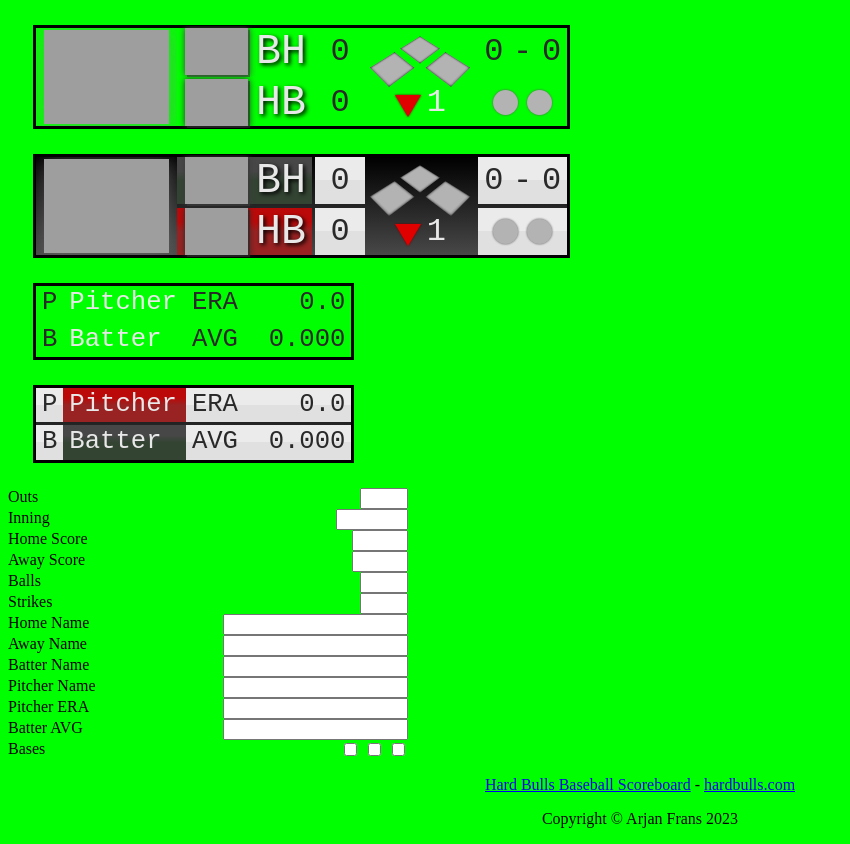
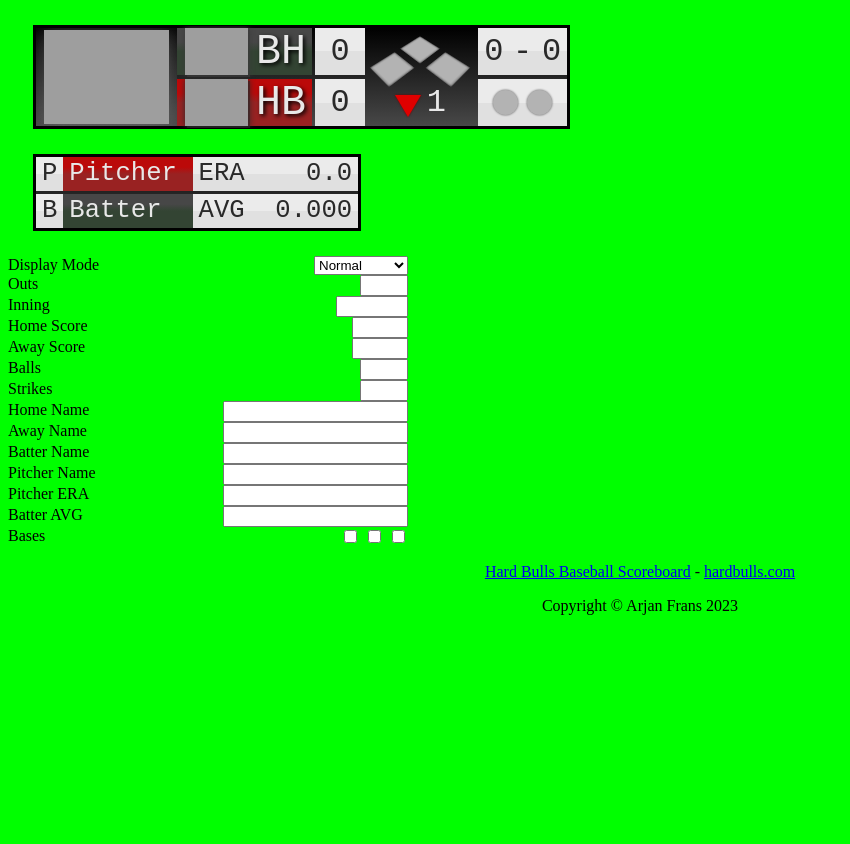
Before and after one commit to hardbulls/baseball-scoreboard, a website built with Vite: page index.html in a window 1280 px wide. Shown: the whole page, without its empty margins (0-850 px from the left). After the commit the page ends 800 px from the top, so only its background shows below. Built offline with nearby package versions, Linux system fonts and the light colour scheme.

Commit message:
add mode select to preview

```diff
--- a/index.html
+++ b/index.html
@@ -48,7 +48,7 @@
 
 
   <baseball-scoreboard
-                      mode="normal"
+    mode="background"
     awayLogoSrc="https://static.wbsc.org/upload/acfef0c2-5af4-e797-cb4b-550d6173bb34.png"
     homeLogoSrc="https://static.hardbulls.com/images/icons/icon-180x180.png"
     leagueLogoSrc="https://static.wbsc.org/uploads/federations/8/events/photos/63ac8faa-4b82-1b32-a456-35b1892d8e58.svg"
@@ -98,11 +98,12 @@
     borderColor="#000000"
     borderSize="3px"
     hideStats="false"
+    minNameWidth="10"
   >
   </baseball-playerboard>
 
   <baseball-playerboard
-    mode="normal"
+    mode="background"
     fontName="Courier New"
     fontLineHeight="1.10"
     inning="1.5"
@@ -115,12 +116,23 @@
     borderColor="#000000"
     borderSize="3px"
     hideStats="false"
+    minNameWidth="10"
   >
   </baseball-playerboard>
 
 </div>
 
 <div style="display: flex; flex-direction: column; max-width: 400px;">
+  <div style="display: flex; justify-content: space-between">
+    <div>Display Mode</div>
+    <div>
+      <select onchange="changeMode(this.value)">
+        <option value="normal">Normal</option>
+        <option value="transparent">Transparent</option>
+      </select>
+    </div>
+  </div>
+
   <div style="display: flex; justify-content: space-between">
     <div>Outs</div>
     <div>
@@ -220,6 +232,26 @@
   const scoreboards = document.querySelectorAll("baseball-scoreboard");
   const playerboards = document.querySelectorAll("baseball-playerboard");
 
+  changeMode("normal");
+
+  function changeMode(value) {
+    if (value === "normal") {
+      scoreboards.item(0).mode = "normal";
+      playerboards.item(0).mode = "normal";
+      scoreboards.item(1).style.display = "none";
+      playerboards.item(1).style.display = "none";
+    } else {
+      scoreboards.item(0).mode = "foreground";
+      playerboards.item(0).mode = "foreground";
+
+      scoreboards.item(1).mode = "background";
+      playerboards.item(1).mode = "background";
+
+      scoreboards.item(1).style.display = "block";
+      playerboards.item(1).style.display = "block";
+    }
+  }
+
   function changeProperty(property, value) {
     for (const scoreboard of scoreboards) {
       scoreboard.setAttribute(property, value);
@@ -232,11 +264,11 @@
 
   function changeBase(base, value) {
     for (const scoreboard of scoreboards) {
-      const bases = scoreboard.getAttribute('bases').split(',').map(v => v === 'true');
+      const bases = scoreboard.getAttribute("bases").split(",").map(v => v === "true");
 
       bases[base] = value;
 
-      scoreboard.setAttribute('bases', bases);
+      scoreboard.setAttribute("bases", bases);
     }
   }
 
--- a/package.json
+++ b/package.json
@@ -1,6 +1,6 @@
 {
   "name": "@hardbulls/baseball-scoreboard",
-  "version": "1.2.1",
+  "version": "1.3.0",
   "private": false,
   "description": "Web Component that displays a baseball scoreboard for usage in live streams.",
   "main": "dist/main.mjs",
--- a/src/Players.ts
+++ b/src/Players.ts
@@ -12,6 +12,7 @@ interface Props {
   batterAvg: number;
   pitcherEra: number;
   hideStats: boolean;
+  minNameWidth: number;
 }
 
 export const Players = ({
@@ -21,6 +22,7 @@ export const Players = ({
   hideStats,
   batterAvg,
   pitcherEra,
+  minNameWidth,
 }: Props) => {
   return html`
     <style>
@@ -46,6 +48,7 @@ export const Players = ({
         display: flex;
         flex-direction: row;
         justify-content: flex-start;
+        min-width: ${minNameWidth}ch;
       }
 
       .name-row {
--- a/src/baseball-playerboard.ts
+++ b/src/baseball-playerboard.ts
@@ -63,6 +63,9 @@ export class BaseballPlayerboard extends LitElement {
   @property()
   hideStats = "false";
 
+  @property({ type: Number })
+  minNameWidth = 18;
+
   private parseGradient(value: string): Gradient {
     const awayGradientValues = value.split(",");
 
@@ -118,6 +121,7 @@ export class BaseballPlayerboard extends LitElement {
             pitcherName: this.pitcherName,
             batterAvg: this.batterAvg,
             pitcherEra: this.pitcherEra,
+            minNameWidth: this.minNameWidth,
           })}
         </div>
       </div>
```
Lines whose indentation alone changed are shown as unchanged.
